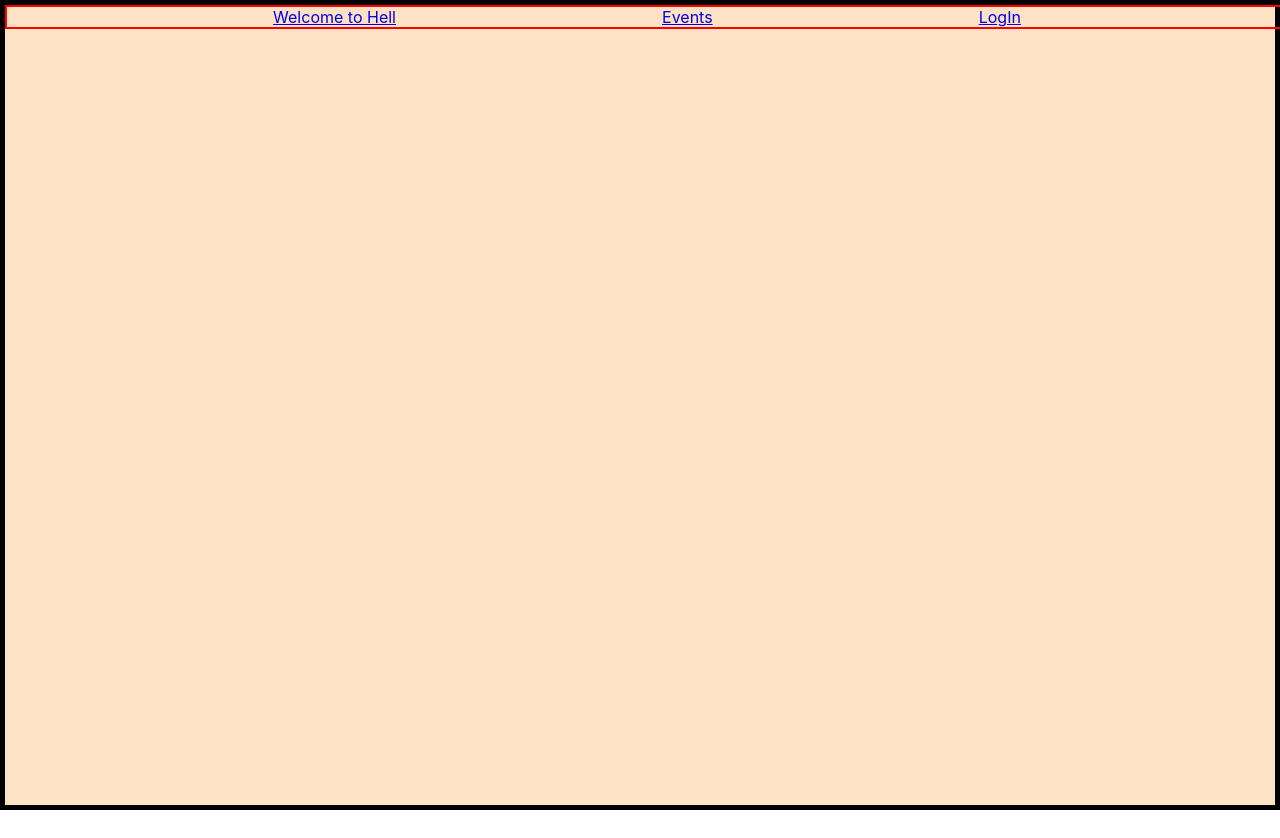
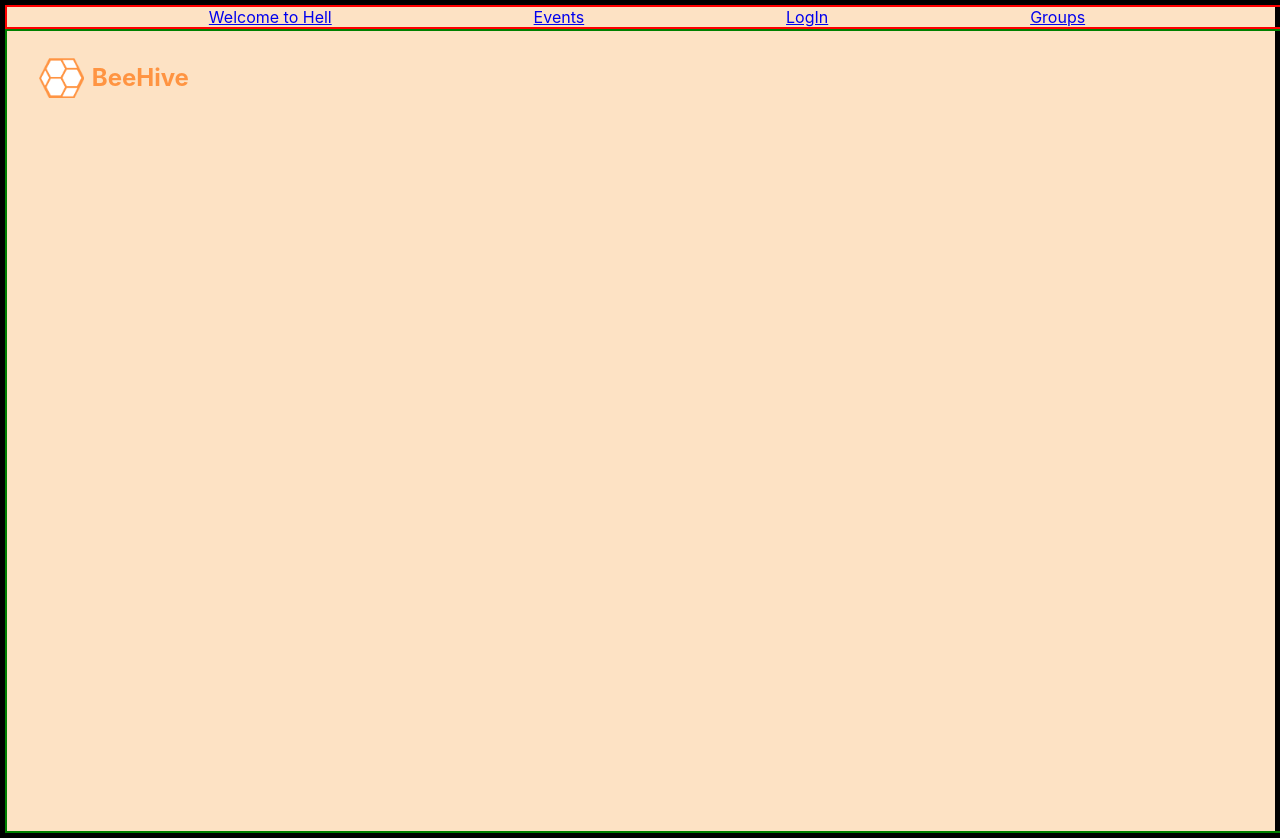
Before and after one commit to MuazAlhaidar/BeeHive, a React (Create React App) app in the folder client/: page /Groups in a window 1280 px wide. Before the commit the page ends 810 px from the top, so only its background shows below. Built offline with nearby package versions, Linux system fonts and the light colour scheme.

Commit message:
added group link
fun times

```diff
--- a/client/src/App.tsx
+++ b/client/src/App.tsx
@@ -3,7 +3,7 @@ import logo from "./Components/LogoAndTitle";
 import "./App.css";
 import { BrowserRouter as Router, Switch, Route, Link } from "react-router-dom";
 import EventPage from "./Pages/Event";
-
+import Groups from "./Pages/Groups";
 import LogIn from "./Pages/LogIn";
 import LogoAndTitle from "./Components/LogoAndTitle";
 
@@ -16,6 +16,7 @@ function App() {
             <Link to="/"> Welcome to Hell </Link>
             <Link to="/Events"> Events </Link>
             <Link to="/LogIn"> LogIn </Link>
+            <Link to="/Groups"> Groups </Link>
           </div>
           <Switch>
             <Route exact path="/">
@@ -33,6 +34,11 @@ function App() {
             <Route path="/LogIn">
               <LogIn />
             </Route>
+            <Route>
+              <Route path="/Groups">
+                <Groups />
+              </Route>
+            </Route>
           </Switch>
         </Router>
       </header>
--- /dev/null
+++ b/client/src/Pages/Groups.tsx
@@ -0,0 +1,15 @@
+import React from "react";
+import "../CSS/Groups.css";
+import LogoAndTitle from "../Components/LogoAndTitle";
+
+function Groups() {
+  return (
+    <div className="Login">
+      <header className="Login-Header">
+        <LogoAndTitle />
+      </header>
+    </div>
+  );
+}
+
+export default Groups;
```
Also changed, not shown: client/src/CSS/Groups.css (added).
